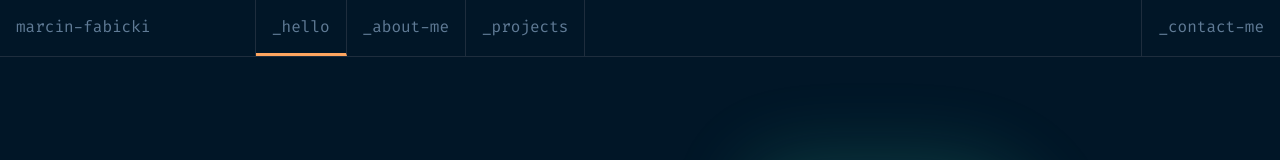
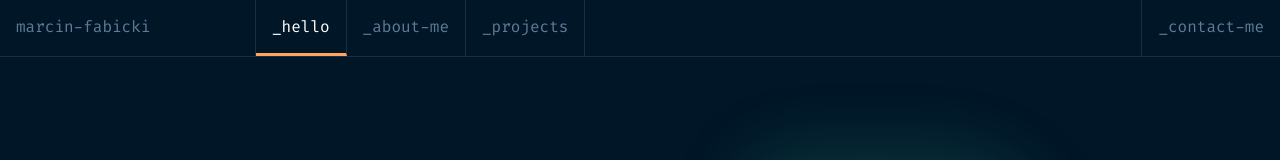
Before and after one commit to Fabi0o/portfolio, a Next.js app: page / in a window 1280 px wide. Shown: the top 160 px of the page. Built offline with nearby package versions, Linux system fonts and the light colour scheme.

Commit message:
fix highlighting of current page on nav menu

```diff
--- a/styles/Nav.module.scss
+++ b/styles/Nav.module.scss
@@ -45,7 +45,9 @@
 
 .current {
   border-bottom: 3px solid $accent-color-orange;
-  color: $secondary-color-white;
+  & > * {
+    color: $secondary-color-white;
+  }
 }
 
 @media only screen and (max-width: 768px) {
```
